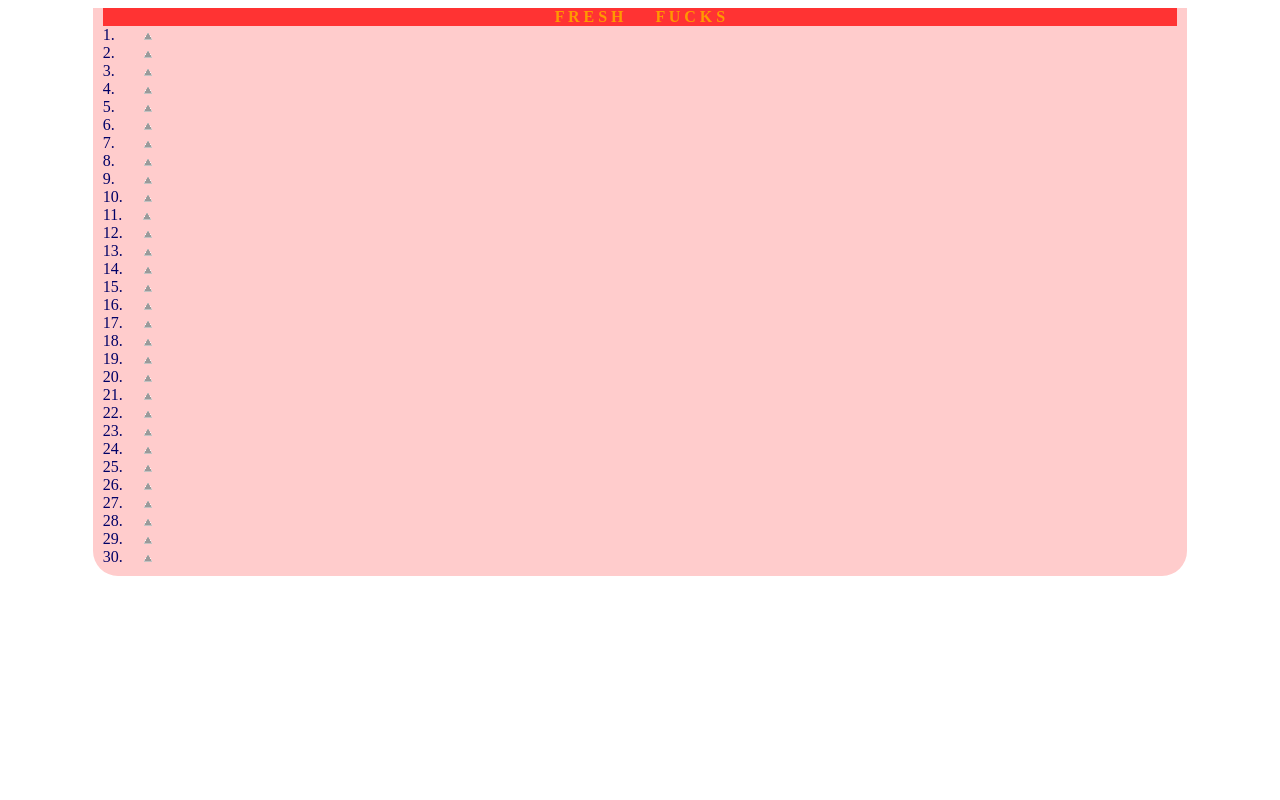
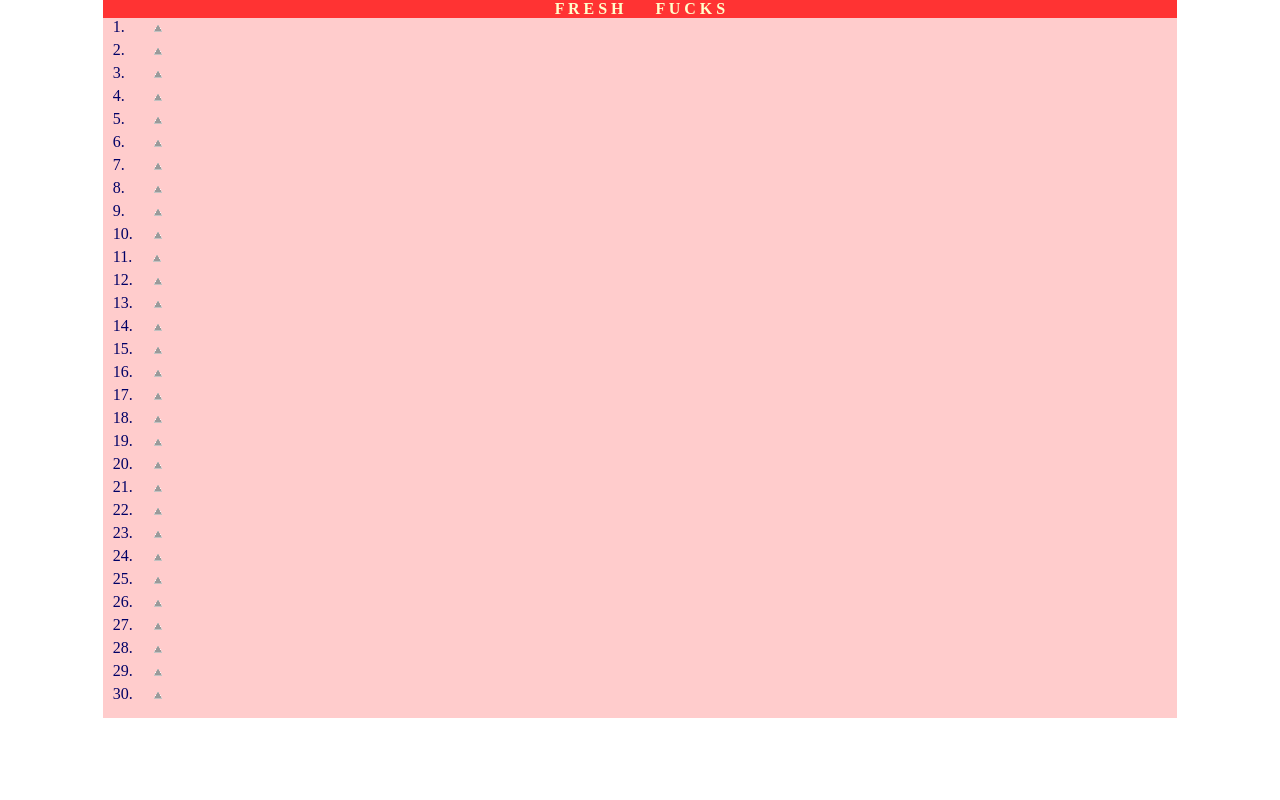
Before and after one commit to uiri/rssagg, a Flask app: page / in a window 1280 px wide. Run offline with Flask 2, Linux system fonts and the light colour scheme; parts of the project's set-up code (start-up, migrations or seed data) failed here and were passed over.

Commit message:
Made it look better

```diff
--- a/templates/index.html
+++ b/templates/index.html
@@ -2,22 +2,39 @@
   <title>Fresh Fucks</title>
   <link type="image/png" rel="icon" href="/static/favicon.png">
   <style type="text/css">
+    body {
+	margin-top:0px;
+	height:100%;
+    }
+    html {
+	height:100%;
+    }
+
+    .centered {
+	width:85%;
+	height:100%;
+	margin-left:auto;
+	margin-right:auto;
+	top:0;
+    }
+
     .links {
 	text-align:left;
-	margin-left:auto;
-	margin-right:auto;
-	width:85%;
+	margin-top:0px;
+	margin-bottom:0px;
 	background-color:#fcc;
-	padding:10px;
+	padding-left:10px;
+	padding-right:10px;
+	padding-bottom:10px;
 	padding-top:0px;
 	color:#006;
-	border-bottom-left-radius:25px;
-	border-bottom-right-radius:25px;
     }
 
     .header {
 	width:100%;
-	color:#F90;
+	margin:0;
+	padding:0;
+	color:#FFC;
 	background-color:#f33;
 	text-align:center;
     }
@@ -39,10 +56,11 @@
   </script>
 </head>
 <body>
-  <div class='links'>
+  <div class='centered'>
     <div class='header'><strong>F R E S H &nbsp;&nbsp;&nbsp;&nbsp;&nbsp;&nbsp; F U C K S</strong></div>
-    {% for i in range(30) %}
-    {{i+1}}. &nbsp;&nbsp;&nbsp;&nbsp;{% if i<9 %}&nbsp;&nbsp;{% endif %}{%autoescape off%}<a href='#' onclick='votefor("{{titles[i]}}")'><img src='/static/grayarrow.gif'></a>&nbsp;&nbsp;&nbsp;<a href='{{links[i]}}'>{{titles[i]}}</a><br>{% endautoescape %}
-    {% endfor %}
+    <div class='links'>
+      {% for i in range(30) %}
+      {{i+1}}. &nbsp;&nbsp;&nbsp;&nbsp;{% if i<9 %}&nbsp;&nbsp;{% endif %}{%autoescape off%}<a href='#' onclick='votefor("{{titles[i]}}")'><img src='/static/grayarrow.gif'></a>&nbsp;&nbsp;&nbsp;<a href='{{links[i]}}'>{{titles[i]}}</a><br><span style='height:0.5em;font-size:5px'>&nbsp;</span><br>{% endautoescape %}{% endfor %}
+    </div>
   </div>
 </body>
```
